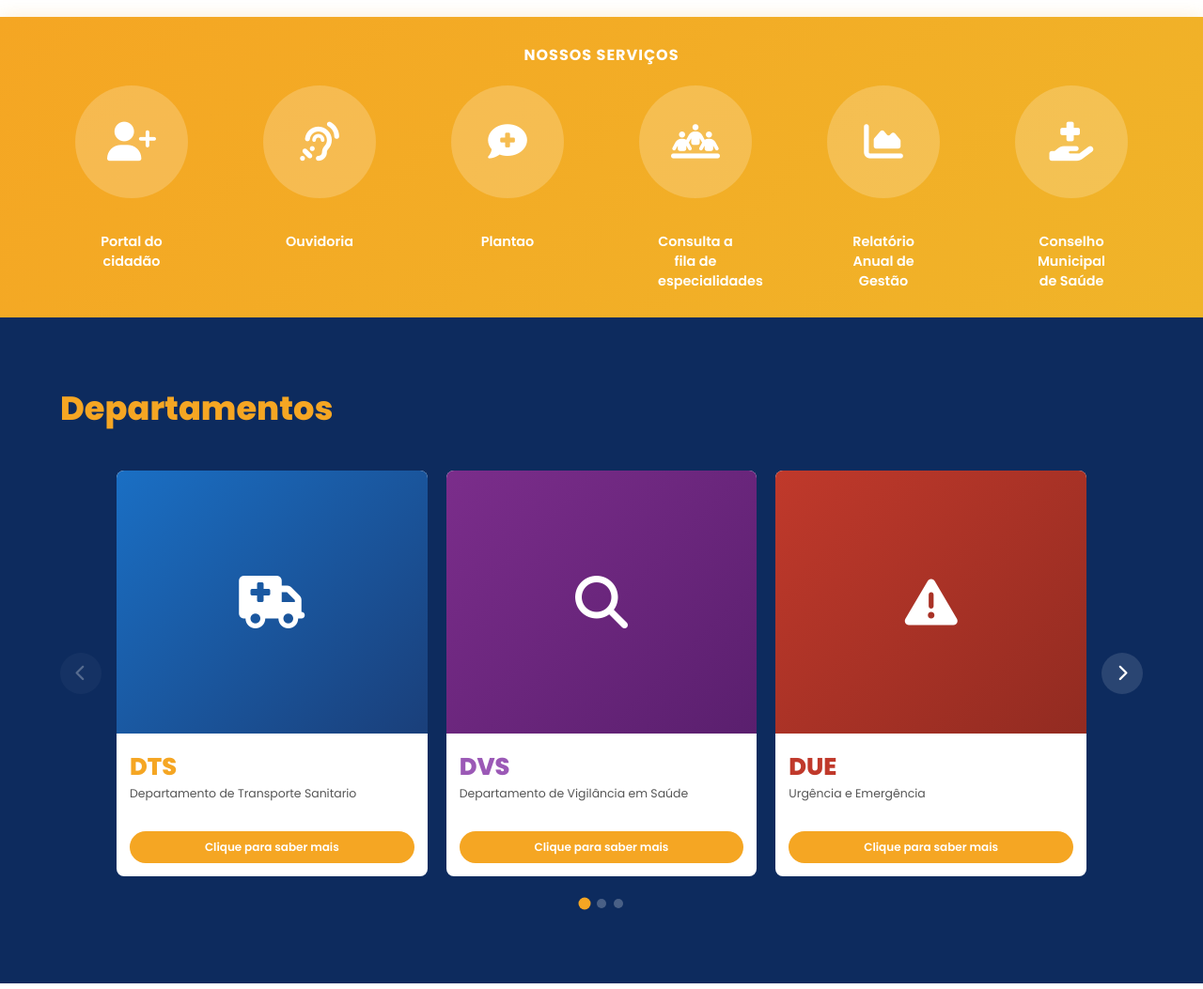
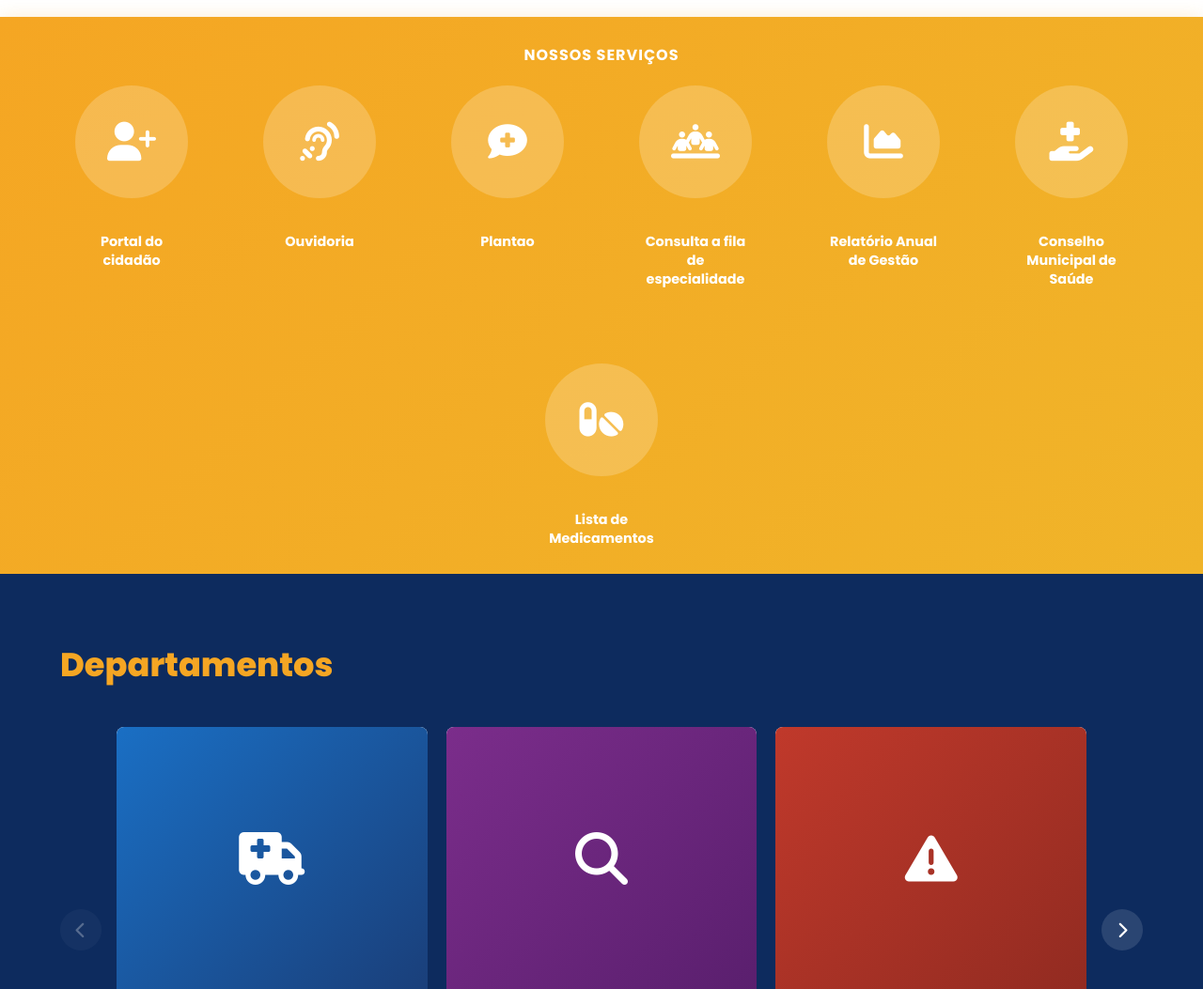
Before and after one commit to dtisaude-debug/site_secretaria, a Flask app: page / in a window 1280 px wide. Shown: the part 1038-2091 px from the top of the page at 94% size. Run offline with Flask 3, Linux system fonts and the light colour scheme; data that the repository does not hold is empty; some libraries are stand-ins or nearby versions.

Commit message:
realizado alterações nos serviços: -Adicionado portal de transparência da Lista de Medicamentos. -Arrumado o CSS para ficar mais visualmente agradavel.(alinhamento)

```diff
--- a/frontend/static/css/servicos.css
+++ b/frontend/static/css/servicos.css
@@ -54,8 +54,9 @@
 
 .servico-item span {
   font-size: 0.90rem;
-  font-weight: 600;
+  font-weight: 700;
   color: var(--white);
   text-align: center;
-  max-width: 80px;
+  line-height: 1.4;
+  max-width: 120px;
 }
--- a/frontend/templates/sections/servicos.html
+++ b/frontend/templates/sections/servicos.html
@@ -38,7 +38,7 @@
             <i class="fa-solid fa-people-line"></i>
           </div>
         </a>
-        <span>Consulta a fila de especialidades</span>
+        <span>Consulta a fila de especialidade</span>
       </div>
 
       <div class="servico-item">
@@ -57,6 +57,15 @@
           </div>
         </a>
         <span>Conselho Municipal de Saúde</span>
+      </div>
+
+        <div class="servico-item">
+        <a href="https://transparencia.fastmedic.com.br/guarapuava/" target="_blank">
+          <div class="servico-icon">
+            <i class="fa-solid fa-pills"></i>
+          </div>
+        </a>
+        <span>Lista de Medicamentos</span>
       </div>
 
       <!--
```
